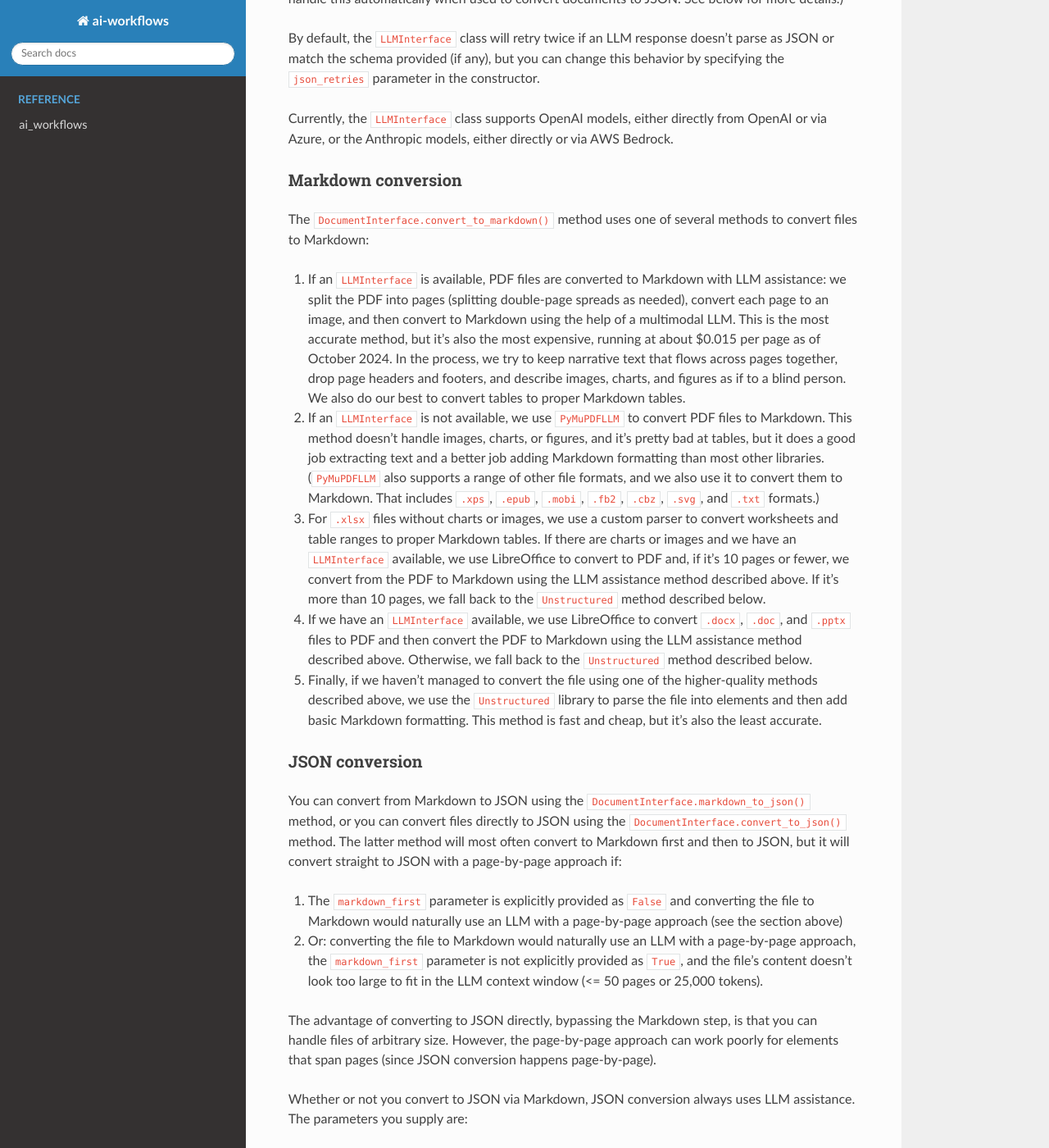
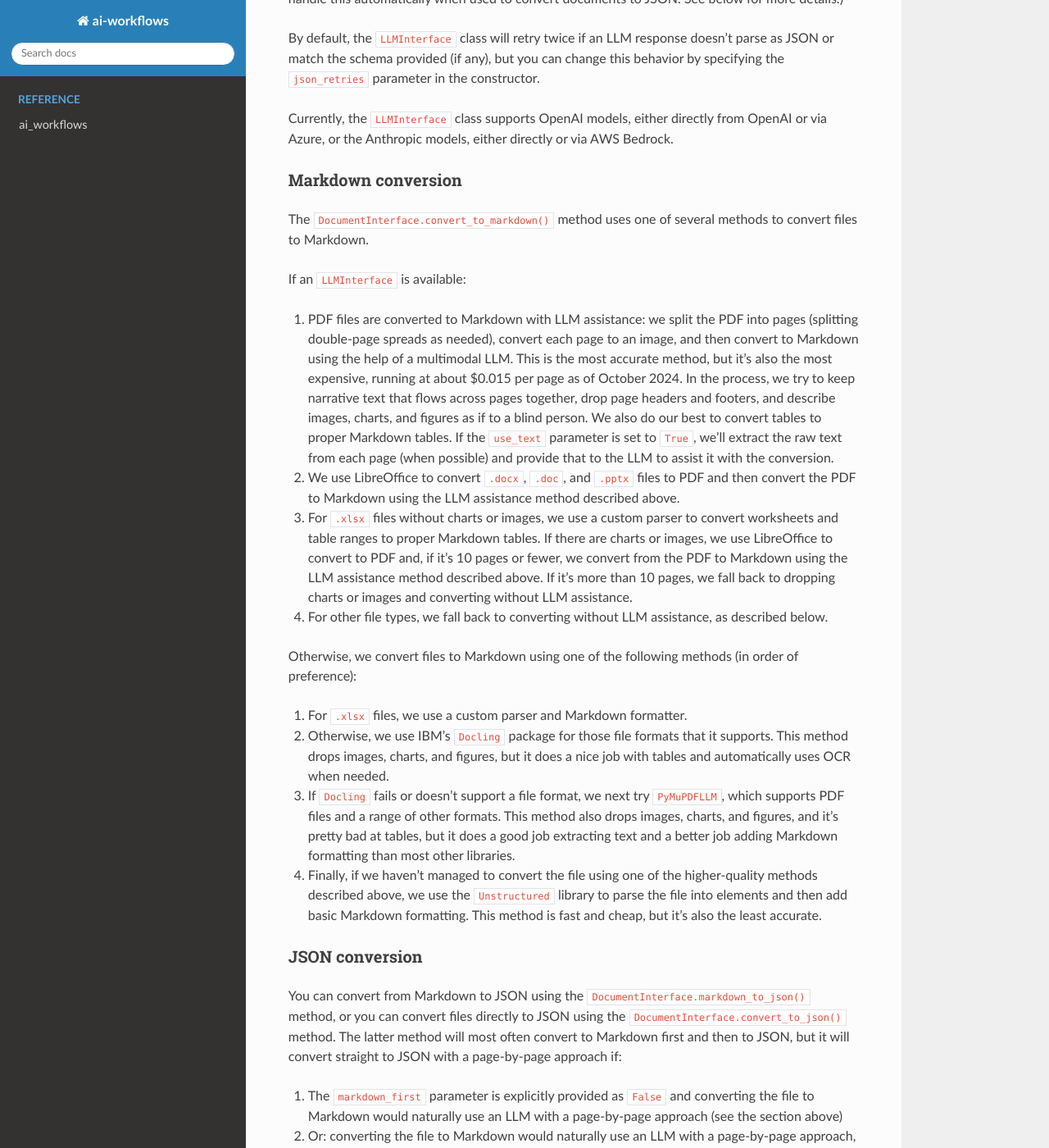
Before and after one commit to higherbar-ai/ai-workflows, a Sphinx documentation site: the page built from docs/source/index.rst, in a window 1280 px wide and 1400 px high, scrolled down 2897 px. Shown: the whole window at 82% size. Built offline with Sphinx 7.4.7 and the Read the Docs theme 3.1.0, drawn with Linux system fonts in a browser that asks for light colours; some of the changed text lies outside the part shown.

Commit message:
Added Docling support as preferred non-LLM conversion method.

```diff
--- a/README.rst
+++ b/README.rst
@@ -131,26 +131,33 @@ Anthropic models, either directly or via AWS Bedrock.
 Markdown conversion
 ^^^^^^^^^^^^^^^^^^^
 
-The ``DocumentInterface.convert_to_markdown()`` method uses one of several methods to convert files to Markdown:
+The ``DocumentInterface.convert_to_markdown()`` method uses one of several methods to convert files to Markdown.
 
-#. If an ``LLMInterface`` is available, PDF files are converted to Markdown with LLM assistance: we split the PDF into
-   pages (splitting double-page spreads as needed), convert each page to an image, and then convert to Markdown using
-   the help of a multimodal LLM. This is the most accurate method, but it's also the most expensive, running at about
-   $0.015 per page as of October 2024. In the process, we try to keep narrative text that flows across pages together,
-   drop page headers and footers, and describe images, charts, and figures as if to a blind person. We also do our best
-   to convert tables to proper Markdown tables.
-#. If an ``LLMInterface`` is not available, we use ``PyMuPDFLLM`` to convert PDF files to Markdown. This method
-   doesn't handle images, charts, or figures, and it's pretty bad at tables, but it does a good job extracting text and
-   a better job adding Markdown formatting than most other libraries. (``PyMuPDFLLM`` also supports a range of other
-   file formats, and we also use it to convert them to Markdown. That includes ``.xps``, ``.epub``, ``.mobi``,
-   ``.fb2``, ``.cbz``, ``.svg``, and ``.txt`` formats.)
+If an ``LLMInterface`` is available:
+
+#. PDF files are converted to Markdown with LLM assistance: we split the PDF into pages (splitting double-page spreads
+   as needed), convert each page to an image, and then convert to Markdown using the help of a multimodal LLM. This is
+   the most accurate method, but it's also the most expensive, running at about $0.015 per page as of October 2024. In
+   the process, we try to keep narrative text that flows across pages together, drop page headers and footers, and
+   describe images, charts, and figures as if to a blind person. We also do our best to convert tables to proper
+   Markdown tables. If the ``use_text`` parameter is set to ``True``, we'll extract the raw text from each page (when
+   possible) and provide that to the LLM to assist it with the conversion.
+#. We use LibreOffice to convert ``.docx``, ``.doc``, and ``.pptx`` files to PDF and then convert the PDF to Markdown
+   using the LLM assistance method described above.
 #. For ``.xlsx`` files without charts or images, we use a custom parser to convert worksheets and table ranges to proper
-   Markdown tables. If there are charts or images and we have an ``LLMInterface`` available, we use LibreOffice to
-   convert to PDF and, if it's 10 pages or fewer, we convert from the PDF to Markdown using the LLM assistance method
-   described above. If it's more than 10 pages, we fall back to the ``Unstructured`` method described below.
-#. If we have an ``LLMInterface`` available, we use LibreOffice to convert ``.docx``, ``.doc``, and ``.pptx`` files to
-   PDF and then convert the PDF to Markdown using the LLM assistance method described above. Otherwise, we fall back to
-   the ``Unstructured`` method described below.
+   Markdown tables. If there are charts or images, we use LibreOffice to convert to PDF and, if it's 10 pages or fewer,
+   we convert from the PDF to Markdown using the LLM assistance method described above. If it's more than 10 pages,
+   we fall back to dropping charts or images and converting without LLM assistance.
+#. For other file types, we fall back to converting without LLM assistance, as described below.
+
+Otherwise, we convert files to Markdown using one of the following methods (in order of preference):
+
+#. For ``.xlsx`` files, we use a custom parser and Markdown formatter.
+#. Otherwise, we use IBM's ``Docling`` package for those file formats that it supports. This method drops images,
+   charts, and figures, but it does a nice job with tables and automatically uses OCR when needed.
+#. If ``Docling`` fails or doesn't support a file format, we next try ``PyMuPDFLLM``, which supports PDF files and a
+   range of other formats. This method also drops images, charts, and figures, and it's pretty bad at tables, but it
+   does a good job extracting text and a better job adding Markdown formatting than most other libraries.
 #. Finally, if we haven't managed to convert the file using one of the higher-quality methods described above, we use
    the ``Unstructured`` library to parse the file into elements and then add basic Markdown formatting. This method is
    fast and cheap, but it's also the least accurate.
--- a/docs/source/conf.py
+++ b/docs/source/conf.py
@@ -16,7 +16,7 @@ sys.path.insert(0, os.path.abspath('../../src/ai_workflows'))
 project = 'ai-workflows'
 copyright = '2024, Higher Bar AI, PBC'
 author = 'Higher Bar AI, PBC'
-release = '0.14.0'
+release = '0.15.0'
 
 
 # -- General configuration ---------------------------------------------------
--- a/requirements.txt
+++ b/requirements.txt
@@ -19,3 +19,4 @@ twine>=5.0,<6.0
 sphinx>=8.0,<9.0
 sphinx-rtd-theme>=3.0,<4.0
 json_repair==0.*
+docling==2.*
--- a/setup.py
+++ b/setup.py
@@ -20,7 +20,7 @@ with open('README.rst') as file:
 
 setup(
     name='py-ai-workflows',
-    version='0.14.0',
+    version='0.15.0',
     packages=find_packages(where='src'),
     package_dir={'': 'src'},
     python_requires='>=3.10',
```
Also changed, not shown: other parts of README.rst (+0 -3 lines), 1 other file.
